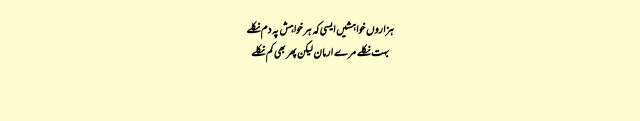
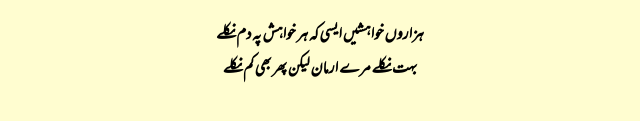
Before and after one commit to ishqDehlvi/Ghalib-reader, a plain HTML site: page index.html in a window 1280 px wide. Shown: the part 239-360 px from the top of the page, without its empty margins (320-960 px from the left). Drawn offline with Linux system fonts and the light colour scheme.

Commit message:
rectification

```diff
--- a/index.html
+++ b/index.html
@@ -11,7 +11,7 @@
     <img src="https://upload.wikimedia.org/wikipedia/commons/e/e0/Mirza_Ghalib_photograph.jpg" alt="alternatetext" style="width:200px" >
     <h1>مرزا غالب</h1>
     <div>
-      <h5>ہزاروں خواہشیں ایسی کہ ہر خواہش پہ دم نکلے </br>بہت نکلے مرے ارمان لیکن پھر بھی کم نکلے</h5>
+      <h3>ہزاروں خواہشیں ایسی کہ ہر خواہش پہ دم نکلے </br>بہت نکلے مرے ارمان لیکن پھر بھی کم نکلے</h3>
     </div>
 
 </body>
--- a/style.css
+++ b/style.css
@@ -14,7 +14,7 @@ img {
 }
 h1 {text-align: center;
 }
-h5 {text-align: center;
+h3 {text-align: center;
 }
 div {
     text-align: justify;
```
